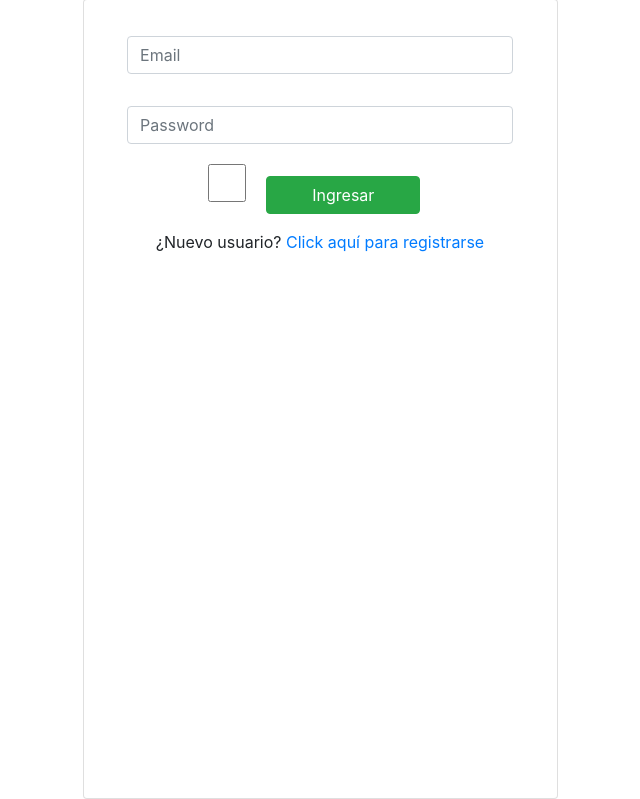
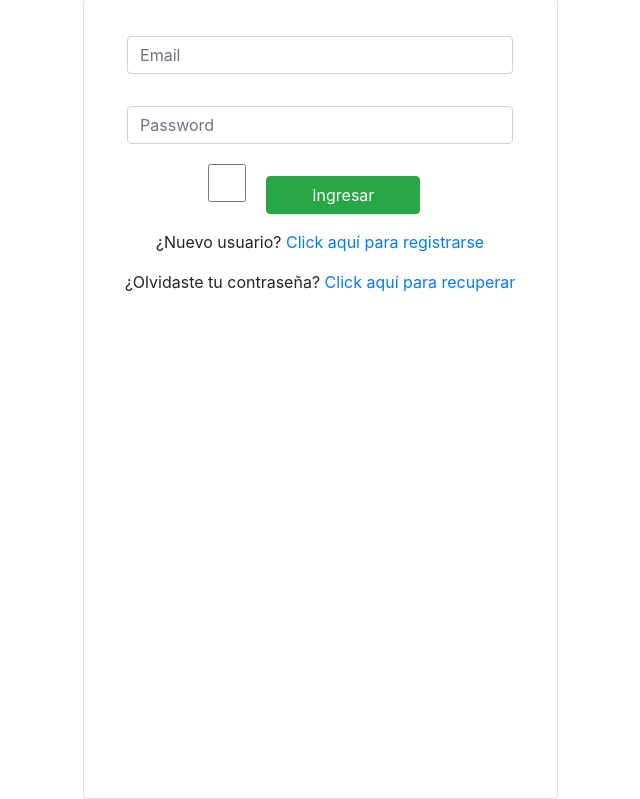
Before and after one commit to Edmartt/WebFlask-App, a Flask app: page /login in a window 1280 px wide. Shown: the part 105-904 px from the top of the page, without its empty margins (320-960 px from the left). Run offline with Flask 2, Linux system fonts and the light colour scheme; some libraries are stand-ins or nearby versions.

Commit message:
Se elimina la acción del formulario ya que la vista del login usa la variable next para redirigir, de lo contrario toma prioridad la acción del formulario y next deja de funcionar

```diff
--- a/app/templates/auth/login.html
+++ b/app/templates/auth/login.html
@@ -7,7 +7,7 @@
 <div class="container-sm">
 	<div class="row justify-content-center">
 		<div class="card card-body col-5 mt-5" style="height:50rem;">
-			<form action={{url_for('.login')}} method="POST">
+			<form action="" method="POST">
 				{{form.hidden_tag()}}
 				<div class="row justify-content-center">
 					{{form.email(placeholder="Email", class="form-control col-10 m-3")}}
@@ -20,6 +20,11 @@
 						Click aquí para registrarse
 					</a>
 					</p>
+					<p>
+					¿Olvidaste tu contraseña?
+					<a href="{{url_for('auth.request_password_reset')}}">Click aquí para recuperar</a>
+
+					</p>
 				</div>
 			</form>
 		</div>
```
